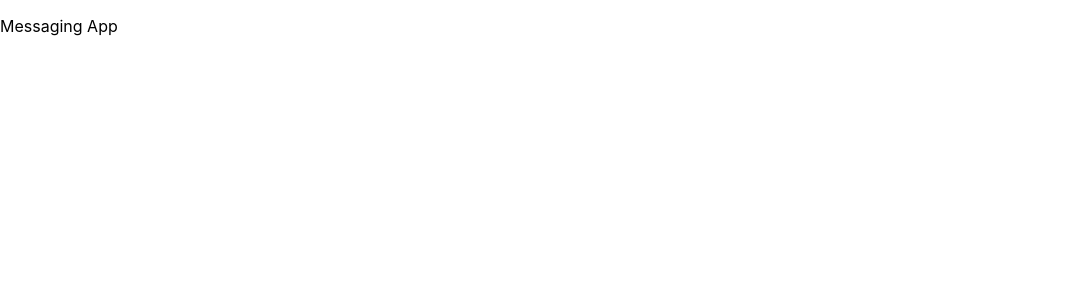
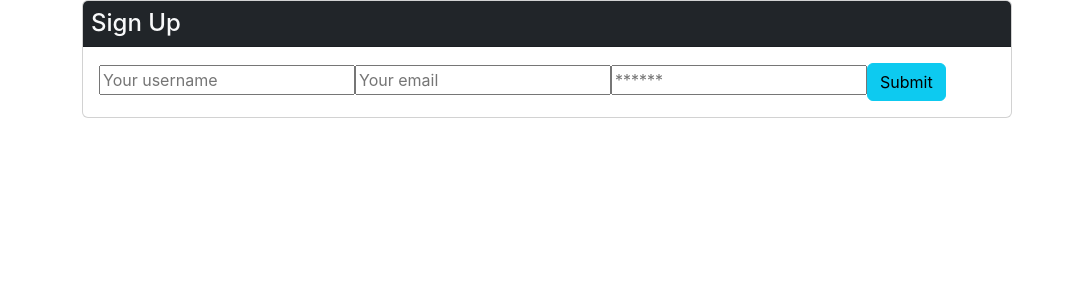
Before and after one commit to Achilles3458/ChatBox, a React (Create React App) app in the folder client/: page / in a window 1280 px wide. Shown: the top 300 px of the page, without its empty margins (0-1074 px from the left). Built offline with nearby package versions, Linux system fonts and the light colour scheme.

Commit message:
added sign up logic

```diff
--- a/client/package.json
+++ b/client/package.json
@@ -8,9 +8,11 @@
     "@testing-library/jest-dom": "^5.16.5",
     "@testing-library/react": "^13.4.0",
     "@testing-library/user-event": "^13.5.0",
+    "bootstrap": "^5.2.2",
     "graphql": "^15.4.0",
     "jwt-decode": "^3.1.2",
     "react": "^18.2.0",
+    "react-bootstrap": "^2.5.0",
     "react-dom": "^18.2.0",
     "react-router-dom": "^6.2.1",
     "react-scripts": "^5.0.1",
--- a/client/src/App.js
+++ b/client/src/App.js
@@ -1,12 +1,48 @@
-import { ApolloClient, InMemoryCache, ApolloProvider } from "@apollo/client";
+import React from "react";
+import {
+  ApolloClient,
+  InMemoryCache,
+  ApolloProvider,
+  createHttpLink,
+} from "@apollo/client";
+import { setContext } from "@apollo/client/link/context";
+import { BrowserRouter as Router, Routes, Route } from "react-router-dom";
+
+import Signup from "./pages/SignUp";
+
+const httpLink = createHttpLink({
+  uri: "/graphql",
+});
+
+const authLink = setContext((_, { headers }) => {
+  const token = localStorage.getItem("id_token");
+
+  return {
+    headers: {
+      ...headers,
+      authorization: token ? `Bearer ${token}` : "",
+    },
+  };
+});
+
+const client = new ApolloClient({
+  link: authLink.concat(httpLink),
+  cache: new InMemoryCache(),
+});
 
 function App() {
   return (
-    <div className="App">
-      <header className="App-header">
-        <p>Messaging App</p>
-      </header>
-    </div>
+    <Router>
+      <ApolloProvider client={client}>
+        <div className="flex-column justify-flex-start min-100-vh">
+          <div className="container">
+            <Routes>
+              <Route path="/" element={<Signup />} />
+            </Routes>
+          </div>
+        </div>
+      </ApolloProvider>
+    </Router>
   );
 }
 
--- a/client/src/pages/SignUp.js
+++ b/client/src/pages/SignUp.js
@@ -2,7 +2,7 @@ import React, { useState } from "react";
 import { Link } from "react-router-dom";
 
 import { useMutation } from "@apollo/client";
-import ADD_USER from "../utils/mutations";
+import { ADD_USER } from "../utils/mutations";
 
 import Auth from "../utils/auth";
 
@@ -38,5 +38,63 @@ const Signup = () => {
     }
   };
 
-  return <></>;
+  return (
+    <main className="flex-row justify-center mb-4">
+      <div className="col-12 col-lg-10">
+        <div className="card">
+          <h4 className="card-header bg-dark text-light p-2">Sign Up</h4>
+          <div className="card-body">
+            {data ? (
+              <p>
+                Success! You may now head{" "}
+                <Link to="/">back to the homepage.</Link>
+              </p>
+            ) : (
+              <form onSubmit={handleFormSubmit}>
+                <input
+                  className="form-input"
+                  placeholder="Your username"
+                  name="name"
+                  type="text"
+                  value={formState.name}
+                  onChange={handleChange}
+                />
+                <input
+                  className="form-input"
+                  placeholder="Your email"
+                  name="email"
+                  type="email"
+                  value={formState.email}
+                  onChange={handleChange}
+                />
+                <input
+                  className="form-input"
+                  placeholder="******"
+                  name="password"
+                  type="password"
+                  value={formState.password}
+                  onChange={handleChange}
+                />
+                <button
+                  className="btn btn-block btn-info"
+                  style={{ cursor: "pointer" }}
+                  type="submit"
+                >
+                  Submit
+                </button>
+              </form>
+            )}
+
+            {error && (
+              <div className="my-3 p-3 bg-danger text-white">
+                {error.message}
+              </div>
+            )}
+          </div>
+        </div>
+      </div>
+    </main>
+  );
 };
+
+export default Signup;
```
Also changed, not shown: client/src/index.js (+7 -6 lines).
